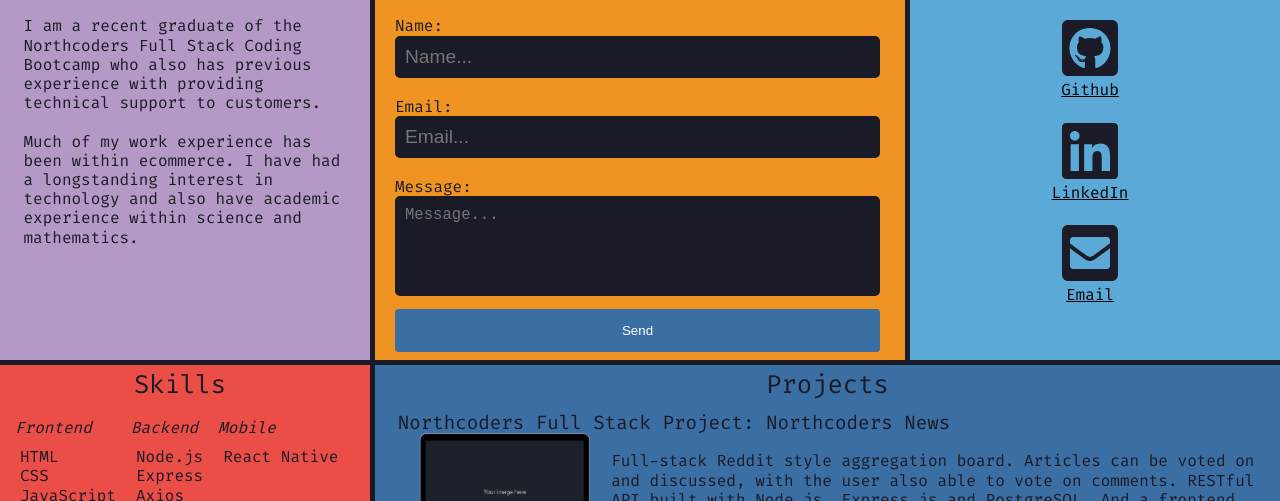
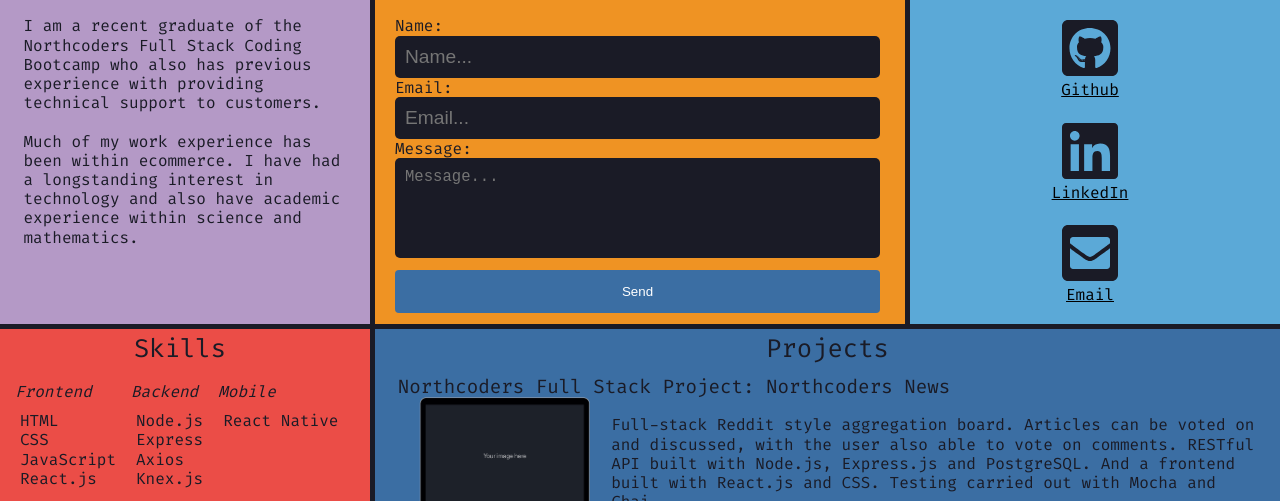
Before and after one commit to tben140/Portfolio, a Gatsby site: page / in a window 1280 px wide. Shown: the part 832-1333 px from the top of the page. Built offline with nearby package versions, Linux system fonts and the light colour scheme; Gatsby itself is replaced by a stand-in of ours.

Commit message:
Adjust form 3rd time

```diff
--- a/src/components/Contact.js
+++ b/src/components/Contact.js
@@ -91,32 +91,25 @@ export default function Contact() {
           name="contact"
           method="post"
           data-netlify="true"
-          data-netlify="bot-field"
+          data-netlify-honeypot="bot-field"
         >
-          <p>
           <Label>
             Name:
             <br />
             <Input type="text" name="name" placeholder="Name..." />
           </Label>
-          </p>
           <br />
-          <p></p>
-          <p>
           <Label>
             Email:
             <br />
             <Input type="email" name="email" placeholder="Email..." />
           </Label>
-          </p>
           <br />
-          <p>
           <Label>
             Message:
             <br />
             <TextArea name="message" placeholder="Message..."></TextArea>
           </Label>
-          </p>
           <Submit>Send</Submit>
         </form>
       </FormContainer>
```
Lines whose indentation alone changed are shown as unchanged.
